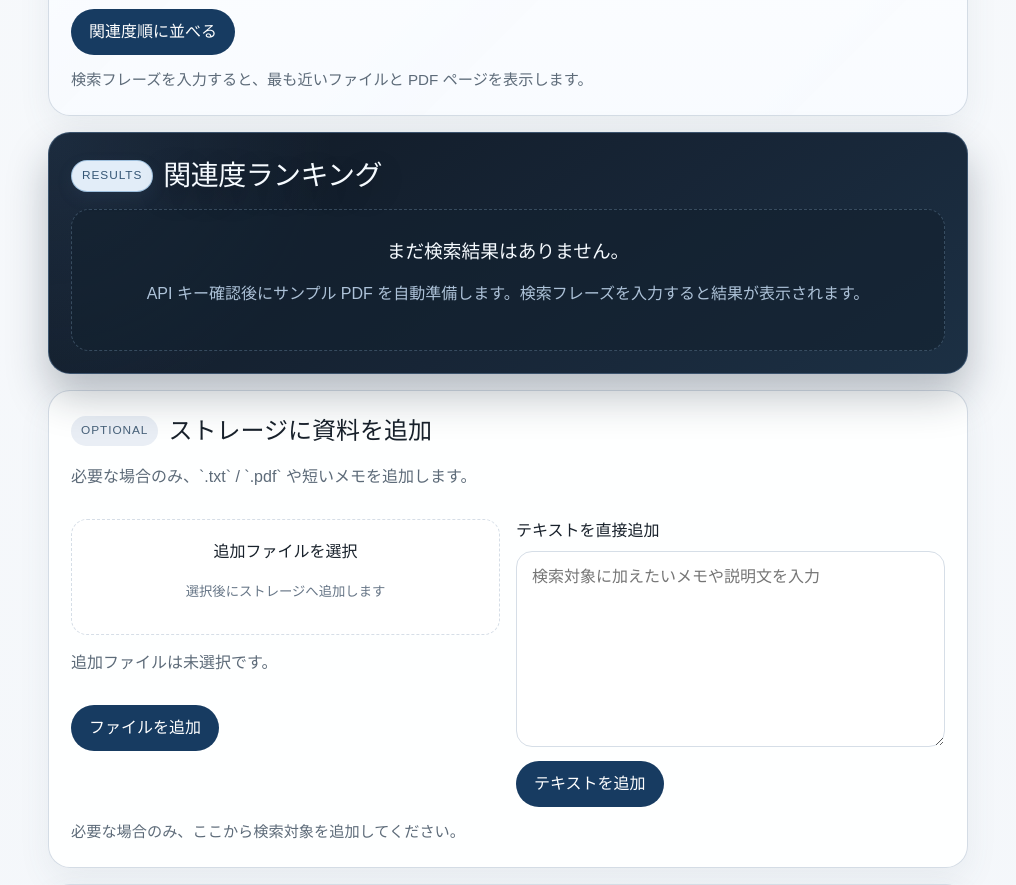
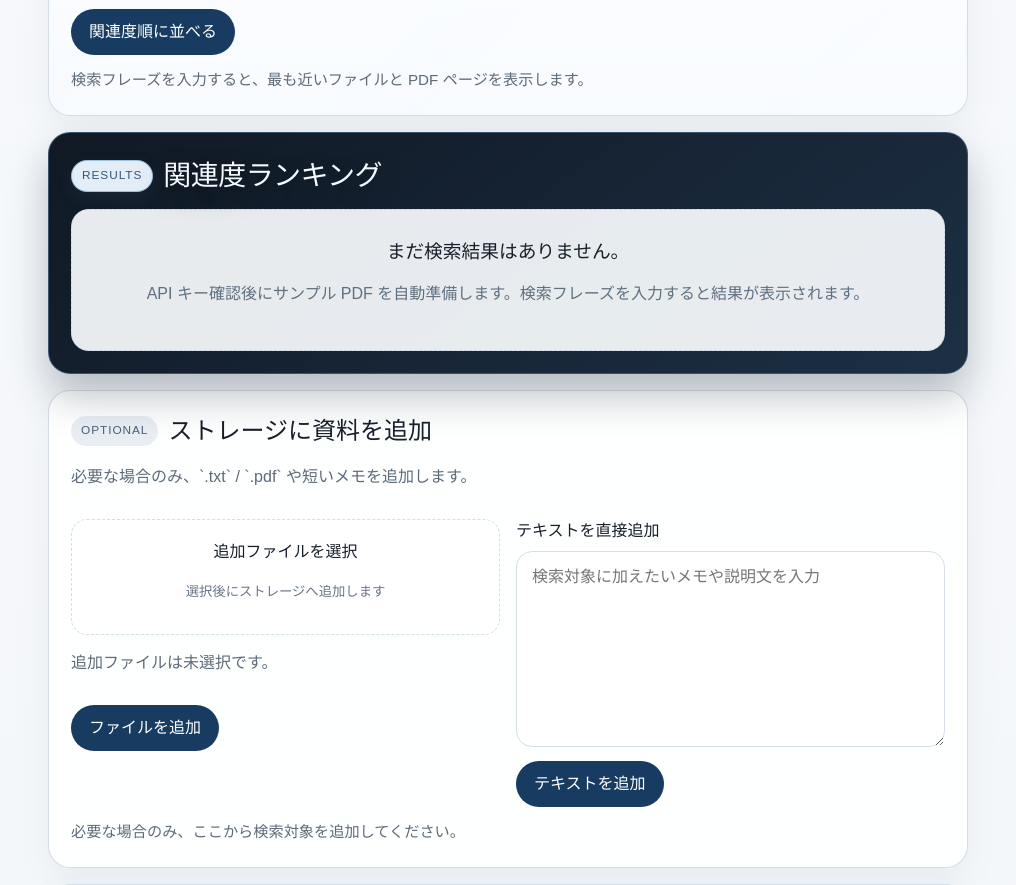
Before and after one commit to Igaki12/vector-file-search, a React (Vite) app: page / in a window 1280 px wide. Shown: the part 1000-1885 px from the top of the page, without its empty margins (132-1148 px from the left). Built offline with nearby package versions, Linux system fonts and the light colour scheme.

Commit message:
RESULTセクションの表示と、波打つアニメーションについて修正  Add base CSS styles for application layout and components

```diff
--- a/src/styles.css
+++ b/src/styles.css
@@ -343,7 +343,6 @@ a {
   position: relative;
   overflow: hidden;
   background:
-    radial-gradient(circle at top left, rgba(84, 127, 181, 0.18), transparent 30%),
     linear-gradient(145deg, #101924 0%, #172536 56%, #1c3044 100%);
   border-color: rgba(62, 86, 112, 0.95);
   box-shadow: 0 22px 42px rgba(21, 35, 49, 0.28);
@@ -353,33 +352,31 @@ a {
 .results::after {
   content: "";
   position: absolute;
-  inset: -18% auto auto -10%;
-  width: 160%;
-  height: 90%;
+  inset: 0;
   opacity: 0;
   pointer-events: none;
 }
 
 .results::before {
   background:
-    radial-gradient(circle at 20% 50%, rgba(140, 186, 232, 0.26) 0, rgba(140, 186, 232, 0.12) 10%, transparent 22%),
-    radial-gradient(circle at 55% 48%, rgba(140, 186, 232, 0.2) 0, rgba(140, 186, 232, 0.08) 10%, transparent 20%),
-    radial-gradient(circle at 85% 44%, rgba(140, 186, 232, 0.18) 0, rgba(140, 186, 232, 0.06) 10%, transparent 20%);
+    radial-gradient(55% 75% at 16% 54%, rgba(126, 181, 236, 0.16) 0, rgba(126, 181, 236, 0.06) 36%, transparent 64%),
+    radial-gradient(48% 70% at 48% 44%, rgba(122, 174, 227, 0.1) 0, rgba(122, 174, 227, 0.04) 34%, transparent 62%);
+  transform: translateX(-18%) translateY(2%);
 }
 
 .results::after {
-  inset: auto -20% -28% auto;
-  width: 120%;
-  height: 75%;
-  background: linear-gradient(90deg, transparent, rgba(137, 191, 235, 0.16), transparent);
+  background:
+    radial-gradient(62% 88% at 82% 46%, rgba(153, 206, 255, 0.18) 0, rgba(153, 206, 255, 0.06) 32%, transparent 62%),
+    linear-gradient(108deg, transparent 30%, rgba(191, 225, 255, 0.08) 48%, transparent 68%);
+  transform: translateX(20%) translateY(-2%);
 }
 
 .results.is-animating::before {
-  animation: results-wave-rings 3000ms ease-out forwards;
+  animation: results-wave-left 3000ms cubic-bezier(0.22, 1, 0.36, 1) forwards;
 }
 
 .results.is-animating::after {
-  animation: results-wave-sweep 3000ms ease-out forwards;
+  animation: results-wave-right 3000ms cubic-bezier(0.22, 1, 0.36, 1) forwards;
 }
 
 .results .section-head {
@@ -413,15 +410,15 @@ a {
   padding: 18px 20px;
   margin: 4px 0 16px;
   border-radius: 18px;
-  border: 1px solid rgba(121, 156, 191, 0.24);
-  background: linear-gradient(180deg, rgba(29, 47, 66, 0.9) 0%, rgba(20, 33, 47, 0.9) 100%);
+  border: 1px solid #d5e2ee;
+  background: linear-gradient(180deg, #fbfdff 0%, #f1f7fc 100%);
 }
 
 .spotlight-label {
   display: inline-block;
   font-size: 0.76rem;
   font-weight: 700;
-  color: #9fc1e2;
+  color: #48647f;
   text-transform: uppercase;
   letter-spacing: 0.08em;
 }
@@ -429,18 +426,18 @@ a {
 .spotlight h3,
 .result-head h3,
 .empty-state h3 {
-  color: #f6fbff;
+  color: #18212b;
 }
 
 .spotlight p {
   margin: 6px 0 0;
-  color: #adc2d8;
+  color: #60707f;
 }
 
 .spotlight-score {
   font-size: clamp(1.7rem, 4vw, 2.4rem);
   font-weight: 700;
-  color: #f5fbff;
+  color: #17385d;
   white-space: nowrap;
 }
 
@@ -450,9 +447,9 @@ a {
   gap: 14px;
   padding: 16px;
   border-radius: 18px;
-  border: 1px solid rgba(125, 152, 179, 0.2);
-  background: rgba(25, 39, 54, 0.72);
-  box-shadow: inset 0 1px 0 rgba(255, 255, 255, 0.03);
+  border: 1px solid #dce5ee;
+  background: #ffffff;
+  box-shadow: 0 8px 22px rgba(72, 97, 122, 0.08);
 }
 
 .result-card.clickable {
@@ -466,8 +463,8 @@ a {
 .result-card.clickable:hover,
 .result-card.clickable:focus-visible {
   transform: translateY(-1px);
-  border-color: rgba(150, 188, 223, 0.42);
-  box-shadow: 0 14px 30px rgba(8, 15, 23, 0.34);
+  border-color: #b8cbde;
+  box-shadow: 0 14px 30px rgba(73, 100, 128, 0.12);
   outline: none;
 }
 
@@ -479,8 +476,8 @@ a {
   display: grid;
   place-items: center;
   border-radius: 14px;
-  background: rgba(234, 242, 251, 0.12);
-  color: #f3f8fd;
+  background: #eef3f8;
+  color: #21384f;
   font-size: 1.05rem;
   font-weight: 700;
 }
@@ -499,12 +496,12 @@ a {
 .score-label {
   display: block;
   font-weight: 700;
-  color: #f6fbff;
+  color: #18334d;
 }
 
 .score-sub {
   display: block;
-  color: #a5bbcf;
+  color: #6a7888;
   font-size: 0.9rem;
 }
 
@@ -512,7 +509,7 @@ a {
   width: 100%;
   height: 8px;
   border-radius: 999px;
-  background: rgba(233, 240, 247, 0.12);
+  background: #e8eef5;
   overflow: hidden;
   margin: 12px 0;
 }
@@ -525,51 +522,50 @@ a {
 
 .snippet {
   margin: 0;
-  color: #d4e1ee;
 }
 
 .empty-state {
   border-radius: 18px;
-  border: 1px dashed rgba(149, 182, 214, 0.28);
+  border: 1px dashed #c7d6e5;
   padding: 28px 18px;
   text-align: center;
-  background: rgba(20, 33, 47, 0.64);
+  background: rgba(250, 253, 255, 0.92);
 }
 
 .empty-state p,
 .results .result-head p {
-  color: #adc2d8;
+  color: #60707f;
 }
 
-@keyframes results-wave-rings {
+@keyframes results-wave-left {
   0% {
     opacity: 0;
-    transform: translateX(-3%) translateY(0) scale(0.95);
+    transform: translateX(-20%) translateY(4%) scale(1);
   }
 
-  18% {
-    opacity: 0.95;
+  20% {
+    opacity: 0.72;
   }
 
   100% {
     opacity: 0;
-    transform: translateX(6%) translateY(3%) scale(1.12);
+    transform: translateX(8%) translateY(-3%) scale(1.08);
   }
 }
 
-@keyframes results-wave-sweep {
+@keyframes results-wave-right {
   0% {
     opacity: 0;
-    transform: translateX(-12%) skewX(-12deg);
+    transform: translateX(24%) translateY(-3%) scale(1.04);
   }
 
-  25% {
-    opacity: 0.6;
+  24% {
+    opacity: 0.58;
   }
 
   100% {
     opacity: 0;
-    transform: translateX(20%) skewX(-12deg);
+    transform: translateX(-6%) translateY(3%) scale(1.1);
   }
 }
 
```
Also changed, not shown: 4 other files (tests, documents, lock files or other folders).
